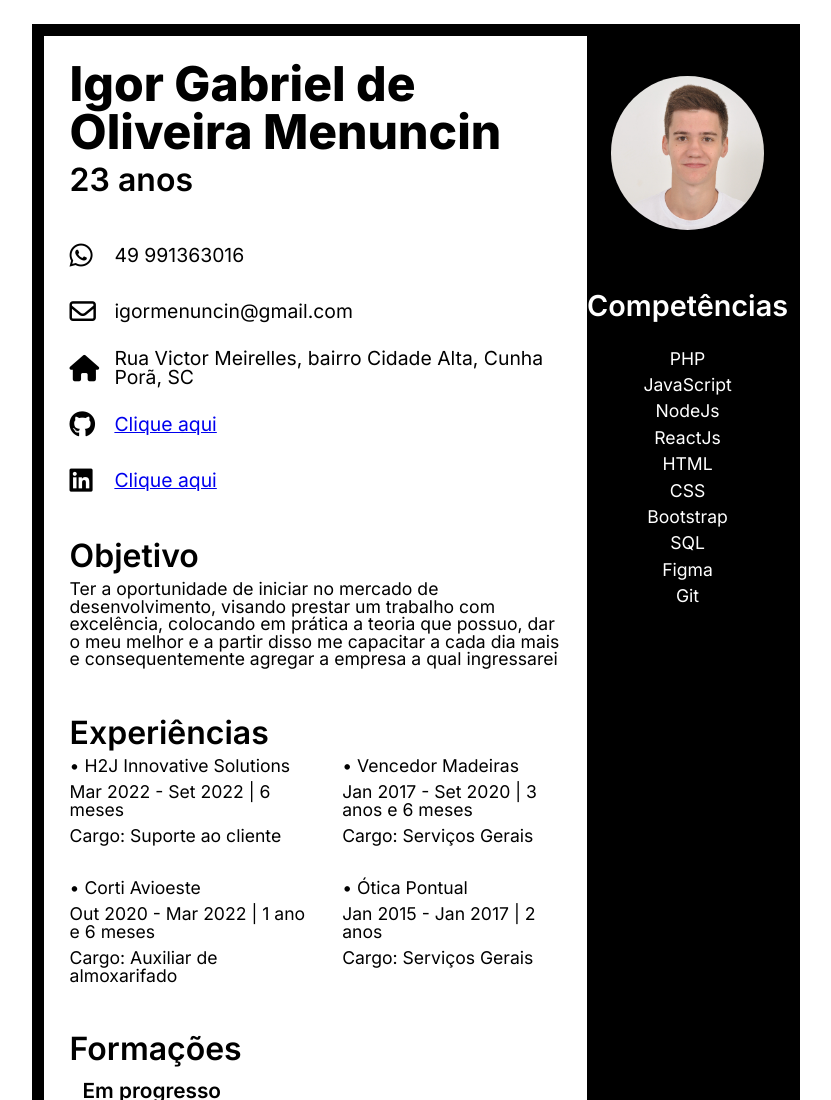
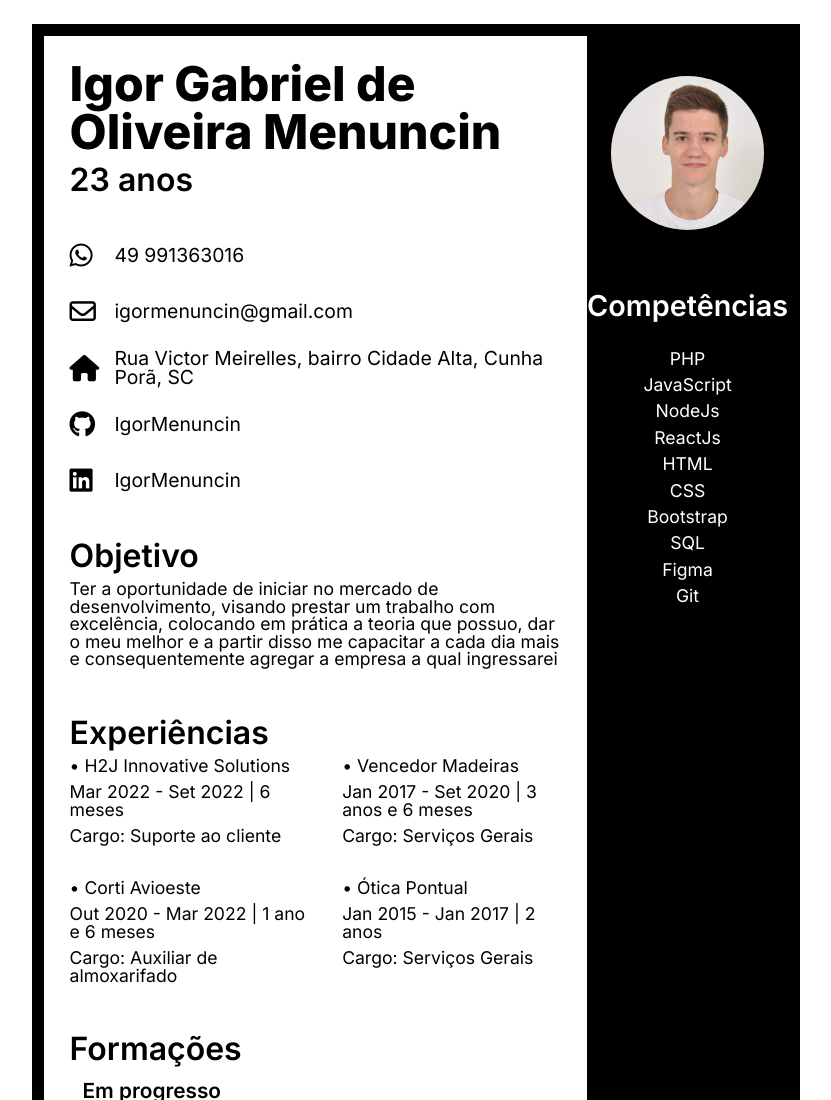
Before and after one commit to IgorMenuncin/Curriculum, a plain HTML site: page index.html in a window 1280 px wide. Shown: the top 1100 px of the page, without its empty margins (224-1055 px from the left). Drawn offline with nearby package versions, Linux system fonts and the light colour scheme.

Commit message:
Ajuste 3 nos links

```diff
--- a/curriculo.css
+++ b/curriculo.css
@@ -108,6 +108,11 @@
     display: inline;
     grid-column: 2 / span 1;
     margin-bottom: 0;
+}
+
+.contatos .item-contato .link {
+    text-decoration: none;
+    color: #000000;
 }
 
 .objetivo {
--- a/index.html
+++ b/index.html
@@ -47,11 +47,11 @@
                 </div>
                 <div class="item-contato">
                     <i class="fa-brands fa-github icone"></i>
-                    <a class="texto" href="https://github.com/IgorMenuncin">Clique aqui</a>
+                    <a class="texto link" href="https://github.com/IgorMenuncin">IgorMenuncin</a>
                 </div>
                 <div class="item-contato">
                     <i class="fa-brands fa-linkedin icone"></i>
-                    <a class="texto" href="https://www.linkedin.com/in/igor-menuncin-040934209">Clique aqui</a>
+                    <a class="texto link" href="https://www.linkedin.com/in/igor-menuncin-040934209">IgorMenuncin</a>
                 </div>
             </div>
             <div class="objetivo">
```
